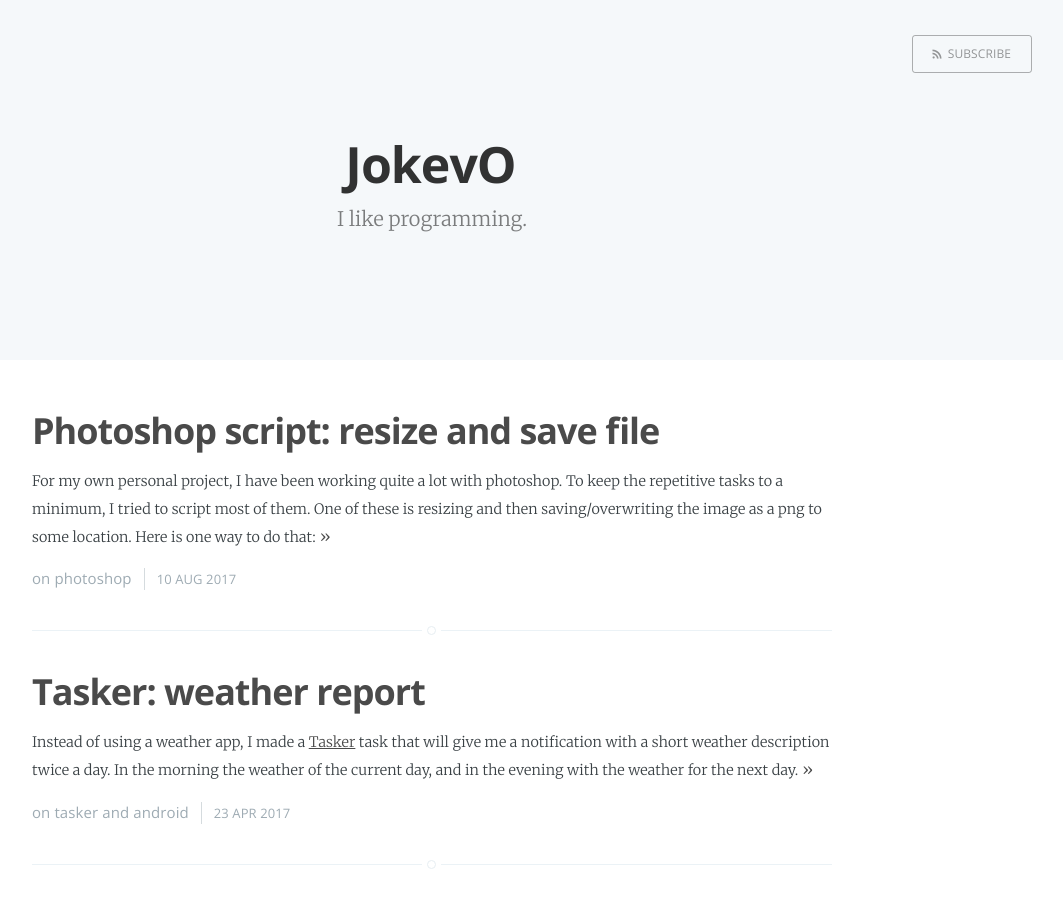
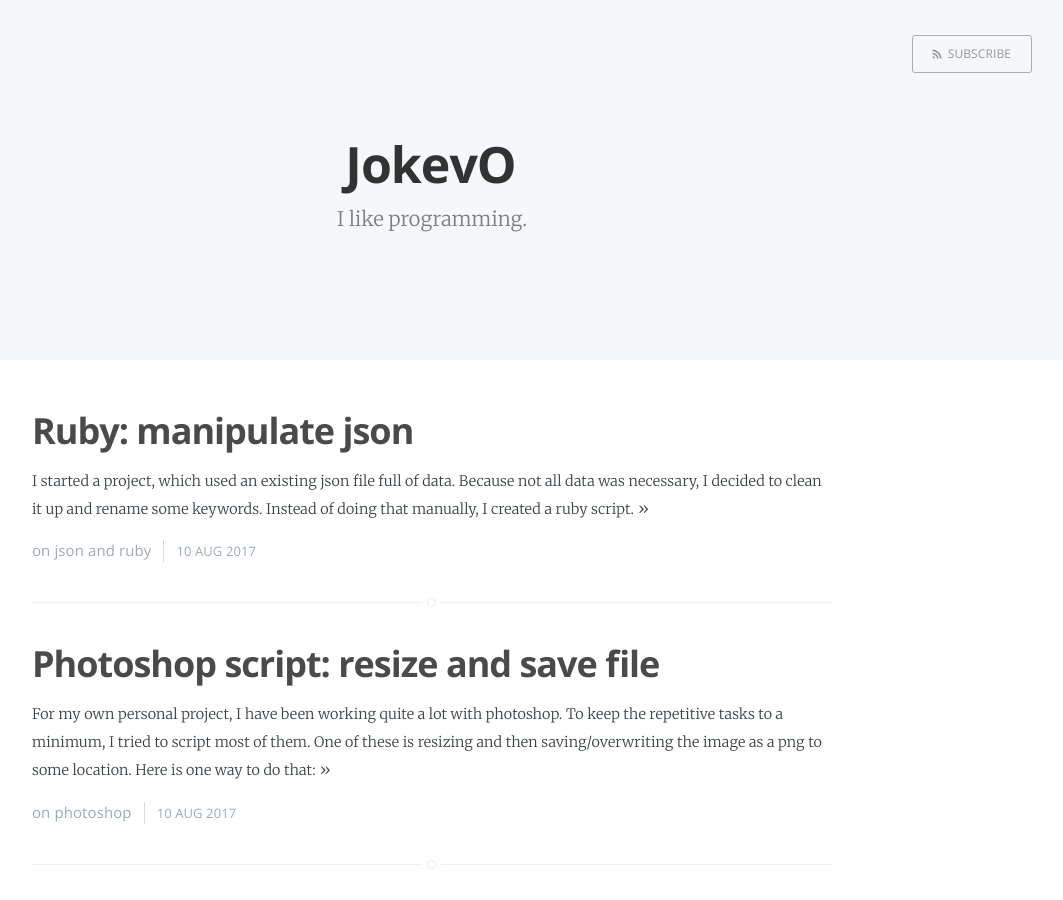
Before and after one commit to JokevO/JokevO.github.io, a Jekyll site: the page built from index.html, in a window 1280 px wide and 900 px high. Shown: the whole window, without its empty margins (208-1271 px from the left). Built offline with Jekyll 4.4.1, drawn with Linux system fonts in a browser that asks for light colours; the list of posts is cut into pages by our own code; some of the changed lines change nothing that is shown.

Commit message:
ruby manipulate json post

```diff
--- a/_config.yml
+++ b/_config.yml
@@ -8,7 +8,7 @@ logo: false
 paginate: 15
 baseurl: /
 domain_name: 'http://jokevanoijen.be'
-google_analytics: 'UA-33524716-3'
+# google_analytics: 'UA-33524716-3'
 gems: [jekyll-paginate]
 
 # Details for the RSS feed generator
--- /dev/null
+++ b/_posts/2017-08-20-ruby-manipulate-json.markdown
@@ -0,0 +1,75 @@
+---
+layout: post
+title:  "Ruby: manipulate json"
+date:   2017-08-10 06:30:00
+categories: json ruby
+---
+
+I started a project, which used an existing json file full of data.
+Because not all data was necessary, I decided to clean it up and rename some keywords.
+Instead of doing that manually, I created a ruby script.
+
+Here is an example of the input and the prefered output json:
+{% highlight javascript %}
+// json we start with
+[
+ {
+   "Country Name": "Christmas Island",
+   "ISO2": "CX",
+   "ISO3": "CXR",
+   "Continent": "Asia",
+   "Capital": "Flying Fish Cove"
+ },
+ {
+   "Country Name": "Cocos Islands",
+   "ISO2": "CC",
+   "ISO3": "CCK",
+   "Continent": "Asia",
+   "Capital": "West Island"
+ }
+]
+{% endhighlight %}
+
+{% highlight javascript %}
+// the output we are going for
+[
+ {
+   "name": "Christmas Island",
+   "iso2": "CX",
+   "continent": "Asia",
+   "capital": "Flying Fish Cove"
+ },
+ {
+   "name": "Cocos Islands",
+   "iso2": "CC",
+   "continent": "Asia",
+   "capital": "West Island"
+ }
+]
+{% endhighlight %}
+
+This is the script used for modifying this json file:
+{% highlight ruby %}
+require 'json'
+
+file = File.read('./input.json') #1
+data = JSON.parse(file) #2
+
+output = [] #3
+
+data.each do |child| #4
+  output.push({ #5
+    :name => child['Country Name'],
+    :iso2 => child['ISO2'],
+    :continent => child['Continent'],
+    :capital => child['Capital']
+  })
+end
+
+#save output to other json file
+File.open('./output.json', 'w') do |f| #6
+  f.write(JSON.pretty_generate(output)) #7
+end
+{% endhighlight %}
+
+First, we read the input file `(1)` and parse it `(2)`. We create an empty array that we will use for storing our new json `(3)`. Now we loop over each existing json entry `(4)`, create a new object, and fill that object with the information we want to keep `(5)`. Once we have looped over all the entries, we are going to save the file as `output.json`. To do this, open that file as writable `(6)`. If the file does not exist yet, it will automatically be created. For extra readability, we can pretty print the json using the `pretty_generate` function `(7)`. This will ouput the file as listed above.
```
Also changed, not shown: 13 other files.
